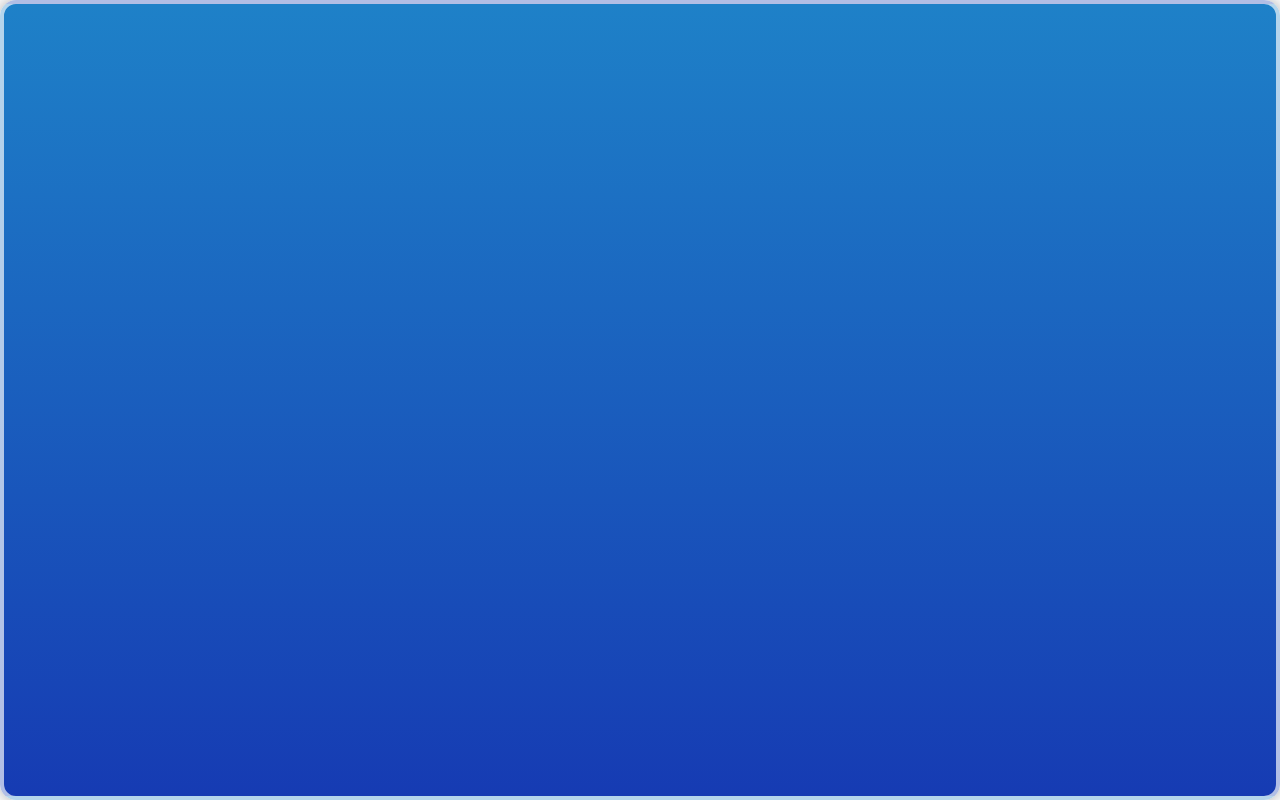
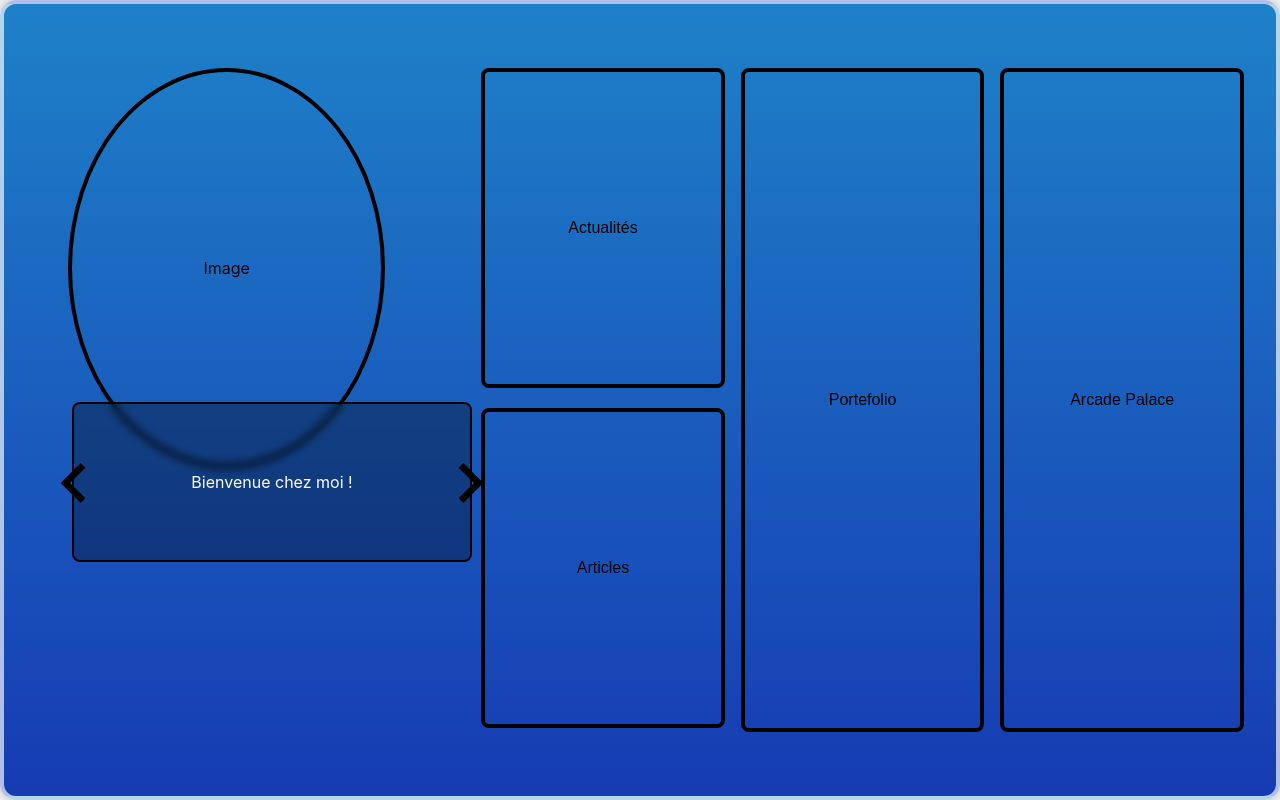
Before and after one commit to Rpayet/CitronShowcase, a React (Create React App) app: page / in a window 1280 px wide. Built offline with nearby package versions, Linux system fonts and the light colour scheme.

Commit message:
Refactor page routing and navigation animations

```diff
--- a/src/App.js
+++ b/src/App.js
@@ -15,7 +15,7 @@ export default function App() {
             <div className="app-container" >
                 <Dashboard />
                 <Routes>
-                    <Route path='/landing' element={<Landing />} />
+                    <Route path='/' element={<Landing />} />
                     <Route path='/arcadePalace' element={<ArcadePalace />} />
                     <Route path='/mkTrials' element={
                         <MkProvider>
--- a/src/pages/ArcadePalace.jsx
+++ b/src/pages/ArcadePalace.jsx
@@ -1,41 +1,53 @@
+import { useContext, useEffect } from "react";
 import { usePageTransition } from "../services/navigation/animationService";
+import { AnimationContext } from "../context/AnimationContext";
 
 export default function ArcadePalace() {
 
+    const { animations } = useContext(AnimationContext);
     const { navigateWithAnimation } = usePageTransition();
+
+    const [arcadePalacePageAnim, setArcadePalacePageAnim] = animations.arcadePalace;
 
     const handleNavigation = (toPage) => {
         navigateWithAnimation('arcadePalace', toPage, 500);
-    }
+    };
 
-    const getSlideInStyle = (index) => {
+    const getSlideInClass = () => {
+        return arcadePalacePageAnim ? 'slideIn' : 'slideOut';
+    };
+
+    const getAnimationDurationStyle = (index) => {
         return {
-            animation: 'slideIn ease-out',
-            animationFillMode: 'forwards',
             animationDuration: `${0.5 + (index * 0.1)}s`,
         };
     };
 
+    useEffect(() => {
+        setArcadePalacePageAnim(true);
+        return () => setArcadePalacePageAnim(false);
+    }, [setArcadePalacePageAnim]);
+
     return (
         <section id="ArcadePalace">
-            <h1>Arcade Palace</h1>
+            {/* <h1>Arcade Palace</h1> */}
             <div className="games">
                 <button
                     onClick={() => handleNavigation('mkTrials')}
-                    className="game-link"
-                    style={getSlideInStyle(0)}>
+                    className={`game-link ${getSlideInClass()}`}
+                    style={getAnimationDurationStyle(0)}>
                     Mario Kart - Concours contre-la-montre
                 </button>
                 <button
                     onClick={() => handleNavigation('wheels')}
-                    className="game-link"
-                    style={getSlideInStyle(1)}>
+                    className={`game-link ${getSlideInClass()}`}
+                    style={getAnimationDurationStyle(1)}>
                     Roulettes - Adaptation du mini-jeu de "Sea of Stars"
                 </button>
                 <button
                     onClick={() => handleNavigation('sonicTT')}
-                    className="game-link"
-                    style={getSlideInStyle(2)}>
+                    className={`game-link ${getSlideInClass()}`}
+                    style={getAnimationDurationStyle(2)}>
                     STT - Jeu original en cours de travail
                 </button>
             </div>
--- a/src/pages/Landing.jsx
+++ b/src/pages/Landing.jsx
@@ -1,12 +1,22 @@
+import {useContext, useEffect} from "react";
+import {AnimationContext} from "../context/AnimationContext";
 import Menu from "../components/landing/menu/Menu";
 import Resume from "../components/landing/resume/Resume";
 
 export default function Landing() {
 
+    const { animations } = useContext(AnimationContext);
+    const [ landingPageAnim, setLandingPageAnim ] = animations.landing;
+
+    useEffect(() => {
+        setLandingPageAnim(true);
+        return () => setLandingPageAnim(false);
+    }, [setLandingPageAnim]);
+
     return (
         <section id='Landing'>
-            <Resume />
-            <Menu />
+            <Resume landingPageAnim={landingPageAnim} />
+            <Menu landingPageAnim={landingPageAnim}  />
         </section>
     )
 }
```
